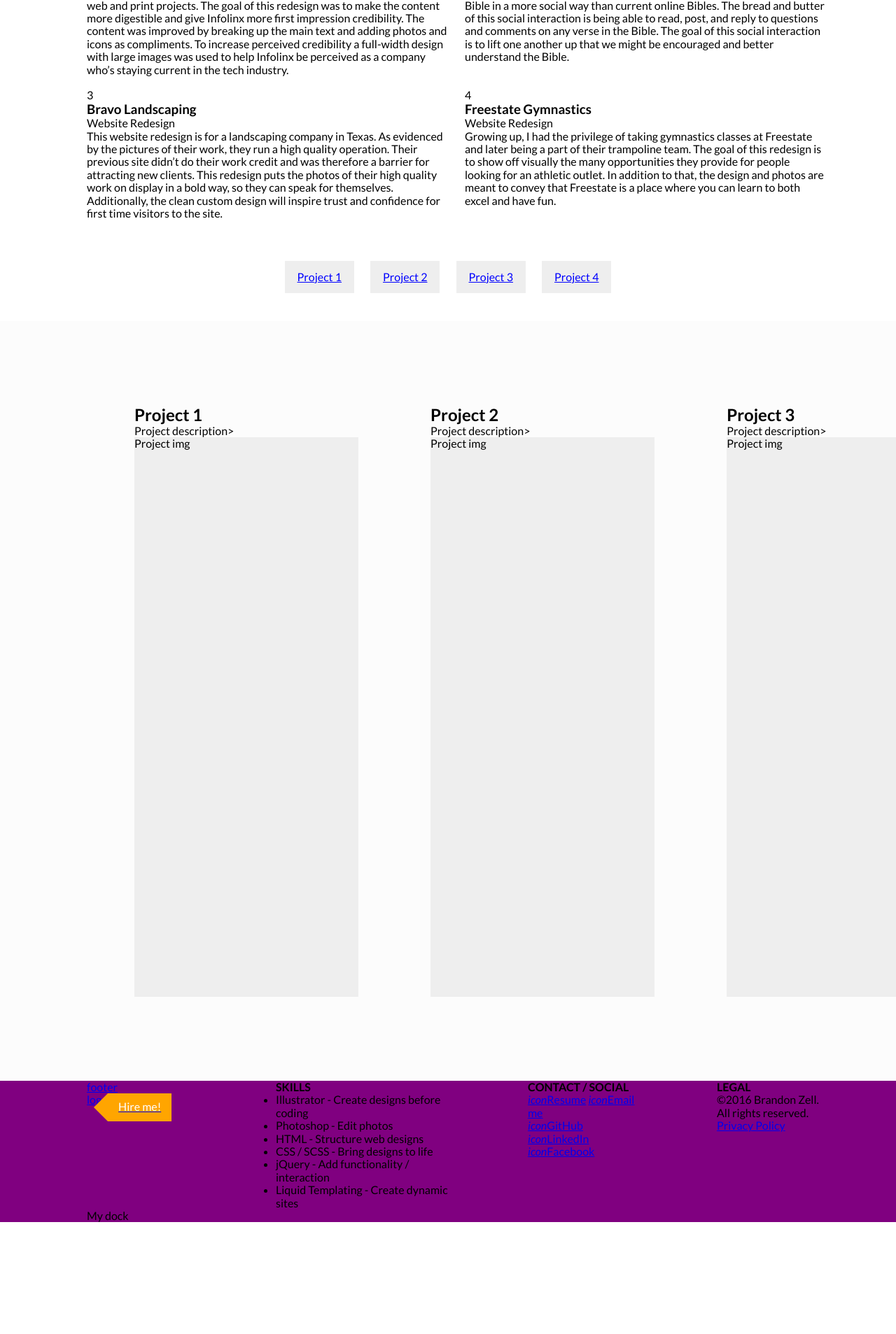
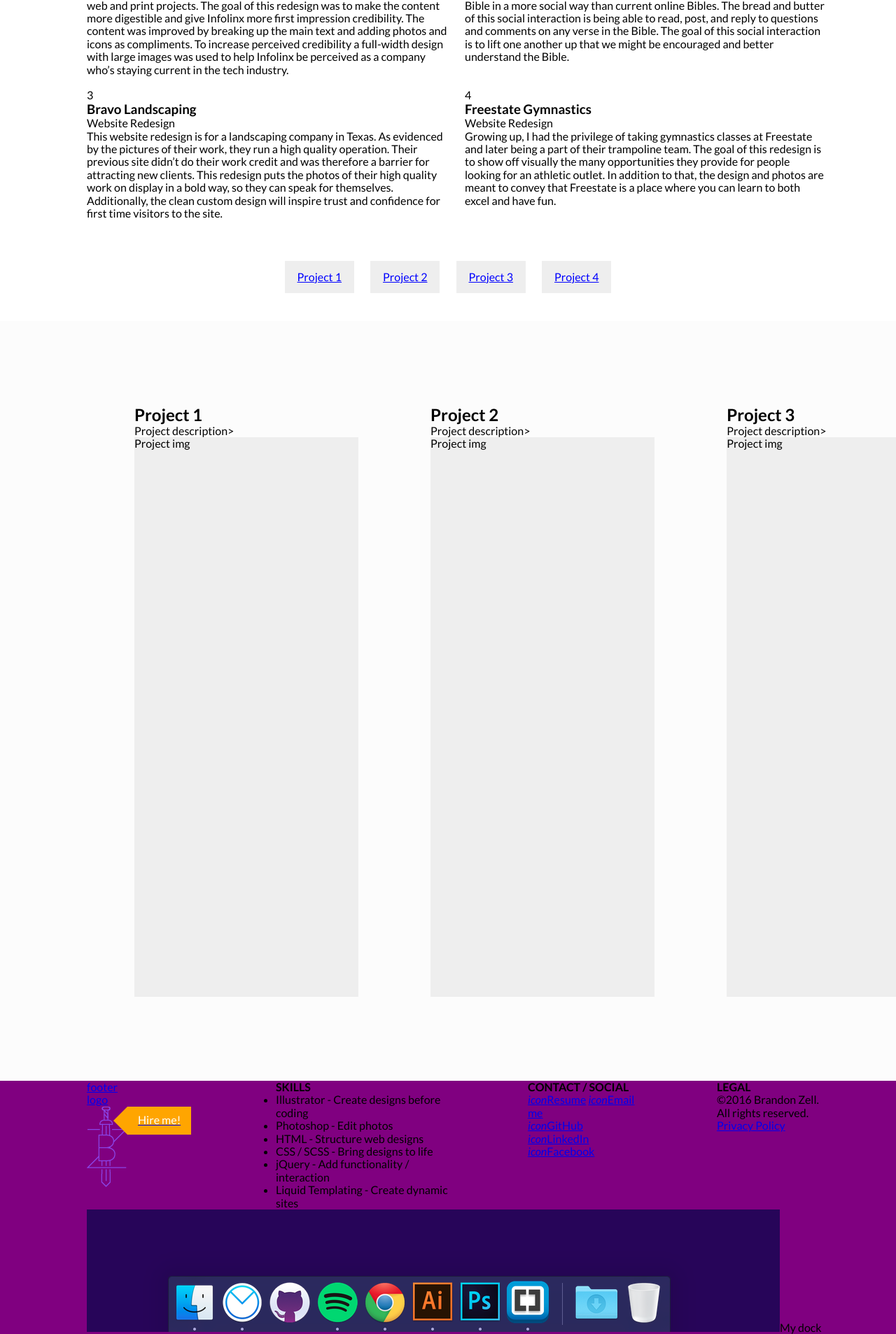
Before and after one commit to bzle/brandonz-me, a Jekyll site: the page built from index.html, in a window 1280 px wide. Shown: the part 931-2838 px from the top of the page at 70% size. Built offline with Jekyll 4.4.1, drawn with Linux system fonts in a browser that asks for light colours; nearby versions of some CDN libraries; before the commit the page ends 2678 px from its top, so only the background shows below that.

Commit message:
Updated '/_includes/footer.html' via CloudCannon

```diff
--- a/_includes/footer.html
+++ b/_includes/footer.html
@@ -1,7 +1,7 @@
 <footer>
     <div class="grid">
         <div class="grid__item one-twelfth">
-            <a href="/" class="footer__logo">footer logo<img class="footer__logo"/><a href="mailto:b@brandonz.me" class="logo__alert-box"><span class="logo__alert">Hire me!</span></a></a>
+            <a href="/" class="footer__logo">footer logo<img src="/img/footer__logo.png" class="footer__logo"/><a href="mailto:b@brandonz.me" class="logo__alert-box"><span class="logo__alert">Hire me!</span></a></a>
         </div>
         <div class="grid__item one-quarter push--one-sixth">
             <h4>SKILLS</h4>
@@ -48,6 +48,6 @@
         </div>
     </div>
     <div class="grid">
-        <div class="grid__item one-whole"><img class="osx-dock" />My dock</div>
+        <div class="grid__item one-whole"><img src="/img/dock.png" class="osx-dock" />My dock</div>
     </div>
 </footer>
```
